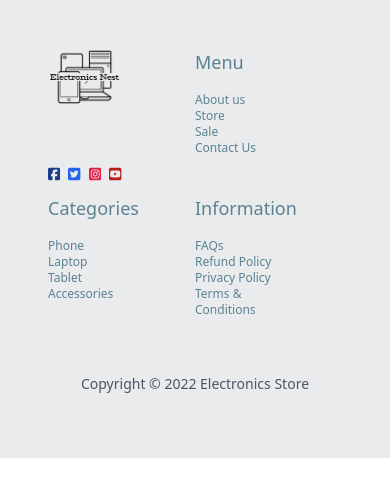
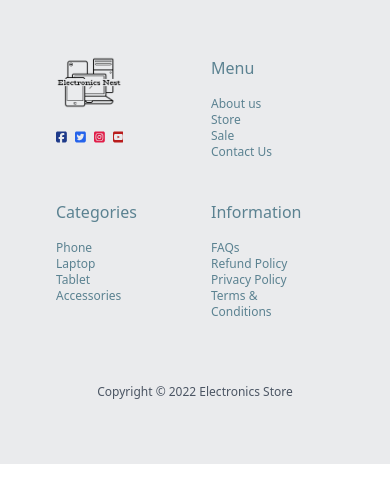
Before and after one commit to akshatlambhate/E-commerce, a React (Create React App) app: page / in a window 390 px wide. Shown: the top 502 px of the page. Built offline with nearby package versions, Linux system fonts and the light colour scheme.

Commit message:
aj-107, responsiveness added

```diff
--- a/src/components/SocialMediaIcons.jsx
+++ b/src/components/SocialMediaIcons.jsx
@@ -4,10 +4,10 @@ import { faTwitterSquare,faFacebookSquare , faInstagramSquare,faYoutubeSquare }
 const SocialMediaIcons = () => {
     return (
         <>
-            <FontAwesomeIcon icon={faFacebookSquare} class="w-10 h-10 text-blue-900 hover:text-blue-700 xs:w-60" />
-            <FontAwesomeIcon icon={faTwitterSquare} class="w-10 h-10 text-blue-600 hover:text-blue-400 xs:w-60" />
-            <FontAwesomeIcon icon={faInstagramSquare} class="w-10 h-10 text-rose-600 hover:text-rose-400 xs:w-60" />
-            <FontAwesomeIcon icon={faYoutubeSquare} class="w-10 h-10 text-red-700 hover:text-red-500 xs:w-60" />
+            <FontAwesomeIcon icon={faFacebookSquare} class="w-10 h-10 text-blue-900 hover:text-blue-700 " />
+            <FontAwesomeIcon icon={faTwitterSquare} class="w-10 h-10 text-blue-600 hover:text-blue-400 " />
+            <FontAwesomeIcon icon={faInstagramSquare} class="w-10 h-10 text-rose-600 hover:text-rose-400 " />
+            <FontAwesomeIcon icon={faYoutubeSquare} class="w-10 h-10 text-red-700 hover:text-red-500 " />
         </>
     )
 }
--- a/src/components/SubFooter.jsx
+++ b/src/components/SubFooter.jsx
@@ -4,9 +4,12 @@ const SubFooter = () => {
   return (
     <>
       {dataFoo.map((data)=>(
-      <div className='text-left w-[70%]'>
-            <h1 class="xl:text-2xl text-AirBlue font-medium mb-4 hover:text-Charcoal sm:text-base md:text-xl xs:text-lg">{data.name}</h1>
-            <ul class=" text-AirBlue text-left text-base pb-2 hover:text-gray-600 xs:text-xs">
+      <div className='text-left w-[70%] p-2
+      lg:p-6'>
+            <h1 class="xl:text-2xl text-AirBlue font-medium mb-4 hover:text-Charcoal sm:text-xl md:text-xl xs:text-base
+            ">{data.name}</h1>
+            <ul class=" text-AirBlue text-left text-base pb-2 hover:text-gray-600 xs:text-xs sm:text-base md:text-base
+            lg:justify-center">
               <li>{data.item1}</li>
               <li>{data.item2}</li>
               <li>{data.item3}</li>
--- a/src/components/footer.jsx
+++ b/src/components/footer.jsx
@@ -5,19 +5,24 @@ import SocialMediaIcons from './SocialMediaIcons'
 const Footer = () => {
   return (
     <div class="	m-0 p-4	items-center w-[100%] bg-AntiFlashWhite">
-      <div class="	lg:flex lg:gap-30	lg:flex-row m-8 xs:grid xs:grid-cols-2">
-        <div class=" flex gap-12	flex-col w-[50%]">
+      <div class="	lg:flex lg:gap-30	lg:flex-row m-8
+      xs:grid xs:grid-cols-2 xs:gap-4 xs:m-8
+      sm:gap-6
+      md:gap-12 ">
+        <div class=" flex gap-8	flex-col w-[60%]
+        xs:gap-2 xs:p-2
+        lg:w-[20%] lg:mr-16">
           <div>
-            <img src={logoblack} alt="Electronic Nest" class="w-40	"/>
+            <img src={logoblack} alt="Electronic Nest" class="w-40	lg:30"/>
           </div>
-          <div class="flex gap-2	flex-row">
+          <div class="flex gap-2	flex-row ">
             <SocialMediaIcons />
           </div>
         </div>
         <SubFooter />
       </div>
       <div class="flex flex-row justify-center m-12">
-      <h3 class="text-gray-600 text-base xs:text-sm">Copyright © 2022 Electronics Store</h3>
+      <h3 class="text-gray-600 lg:text-base xs:text-xs">Copyright © 2022 Electronics Store</h3>
       </div>
     </div>
   )
--- a/tailwind.config.js
+++ b/tailwind.config.js
@@ -1,10 +1,14 @@
 /** @type {import('tailwindcss').Config} */
-const defaultTheme = require('tailwindcss/defaultTheme');
+var defaultTheme = require('tailwindcss/defaultTheme');
 module.exports = {
   content: [
     "./src/**/*.{js,jsx,ts,tsx}",
   ],
   theme: {
+    screens: {
+      'xs': '360px',
+      ...defaultTheme.screens,
+    },
     extend: {
       colors: {
         'shelduckBlue' : '#98DAD9',
@@ -14,10 +18,6 @@ module.exports = {
         'white': '#ffffff',
         'black' : '#000000',
       },
-      screens: {
-        'xs': '360px',
-        ...defaultTheme.screens,
-      },
     },
   },
   plugins: [],
```
